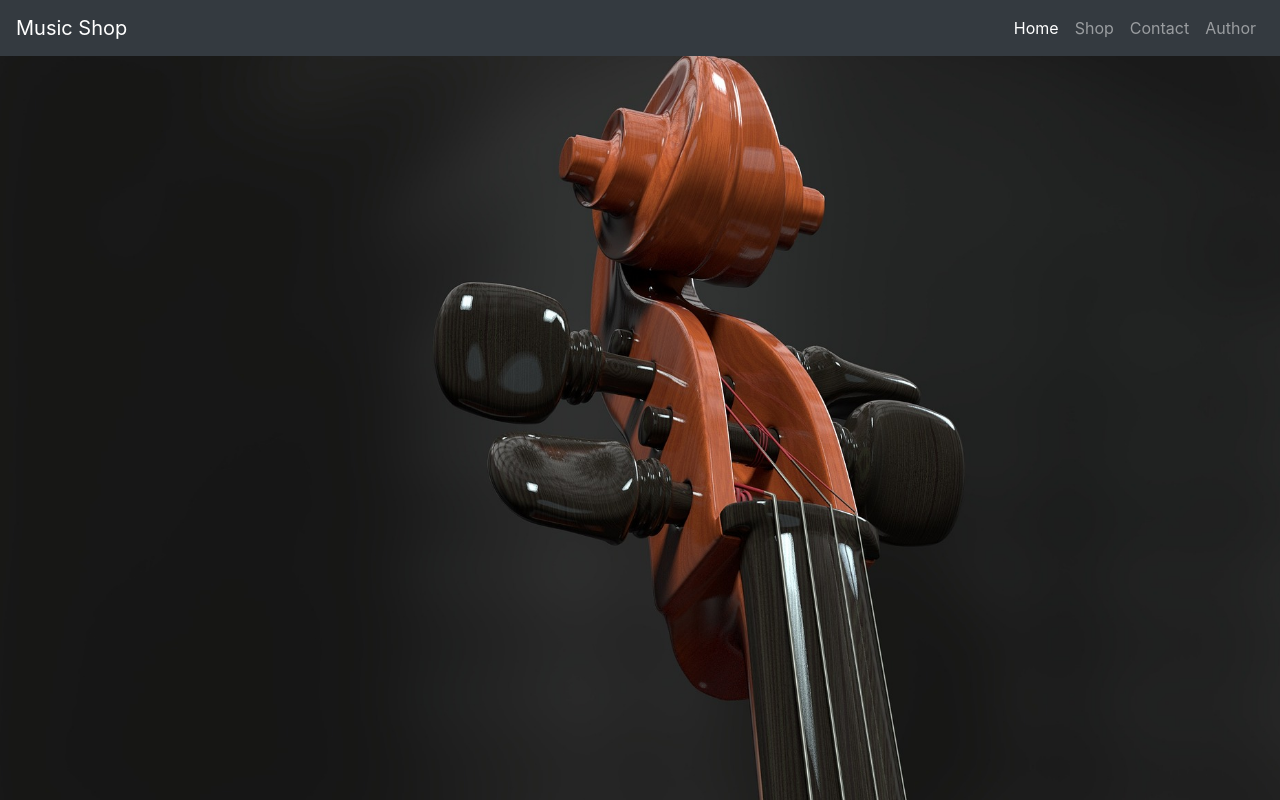
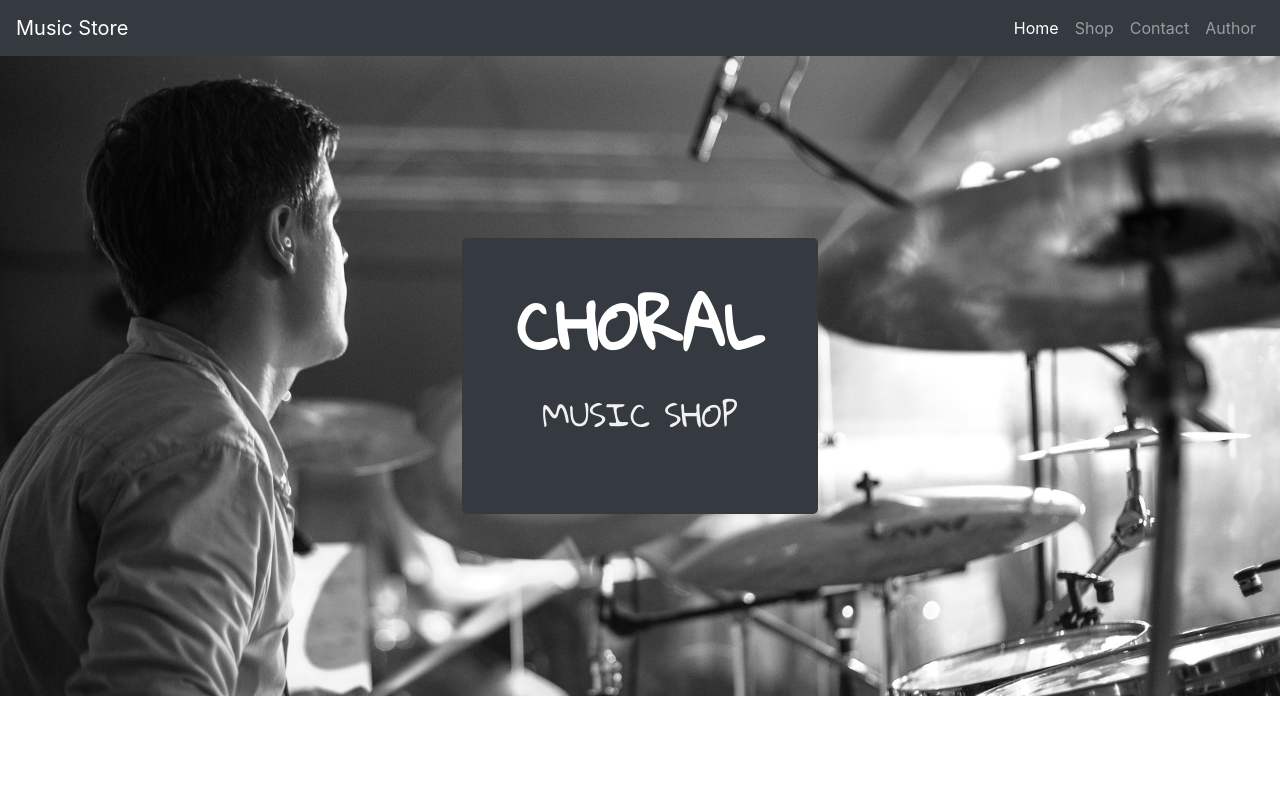
Before and after one commit to dev-cyprium/web-programming-ict, a PHP site: page / in a window 1280 px wide. Run offline with PHP 8.4, Linux system fonts and the light colour scheme.

Commit message:
Add second version of style'

```diff
--- a/index.php
+++ b/index.php
@@ -16,7 +16,7 @@
   <body>
     <nav class="navbar navbar-expand-md navbar-dark bg-dark">
       <a class="navbar-brand" href="#">
-        Music Shop
+        Music Store
       </a>
       <button class="navbar-toggler" type="button" data-toggle="collapse" data-target="#navbarDropdown" aria-controls="navbarDropdown" aria-expanded="false" aria-label="Toggle navigation" >
         <span class="navbar-toggler-icon"></span>
@@ -38,5 +38,11 @@
         </ul>
       </div>
     </nav>
+    <header class='header-image'>
+      <div class="name-wrapper">
+        <h1 class='text-center'>Choral</h1>
+        <h2 class='text-center'>Music Shop</h2>
+      </div>
+    </header>
   </body>
 </html>
--- a/style.css
+++ b/style.css
@@ -1,11 +1,45 @@
+@import url('https://fonts.googleapis.com/css?family=Gloria+Hallelujah');
+
 body, html {
   height: 100%;
 }
 
-body {
-  background-image: url("images/landing.jpg");
-
-  background-position: center;
+.header-image {
+  background-image: url("images/landing-2.jpg");
+  height: 40rem;
   background-repeat: no-repeat;
   background-size: cover;
+
+  display: flex;
+  align-items: center;
+  justify-content: center;
+  font-family: "Gloria Hallelujah";
 }
+
+.header-image h1 {
+  font-size: 4rem;
+  text-transform: uppercase;
+  color: white;
+  font-weight: 700;
+  text-shadow: 5px 2px 3px #black;
+}
+
+.header-image h2 {
+  color: #f1f1f1;
+  text-transform: uppercase;
+  margin: 2rem;
+
+}
+
+.name-wrapper {
+  background: #343A40;
+  color: black;
+  padding: 3rem;
+  border-radius: 5px;
+}
+
+@media only screen and (max-width: 60rem) {
+  .header-image {
+    height: 30rem;
+  }
+}
```
